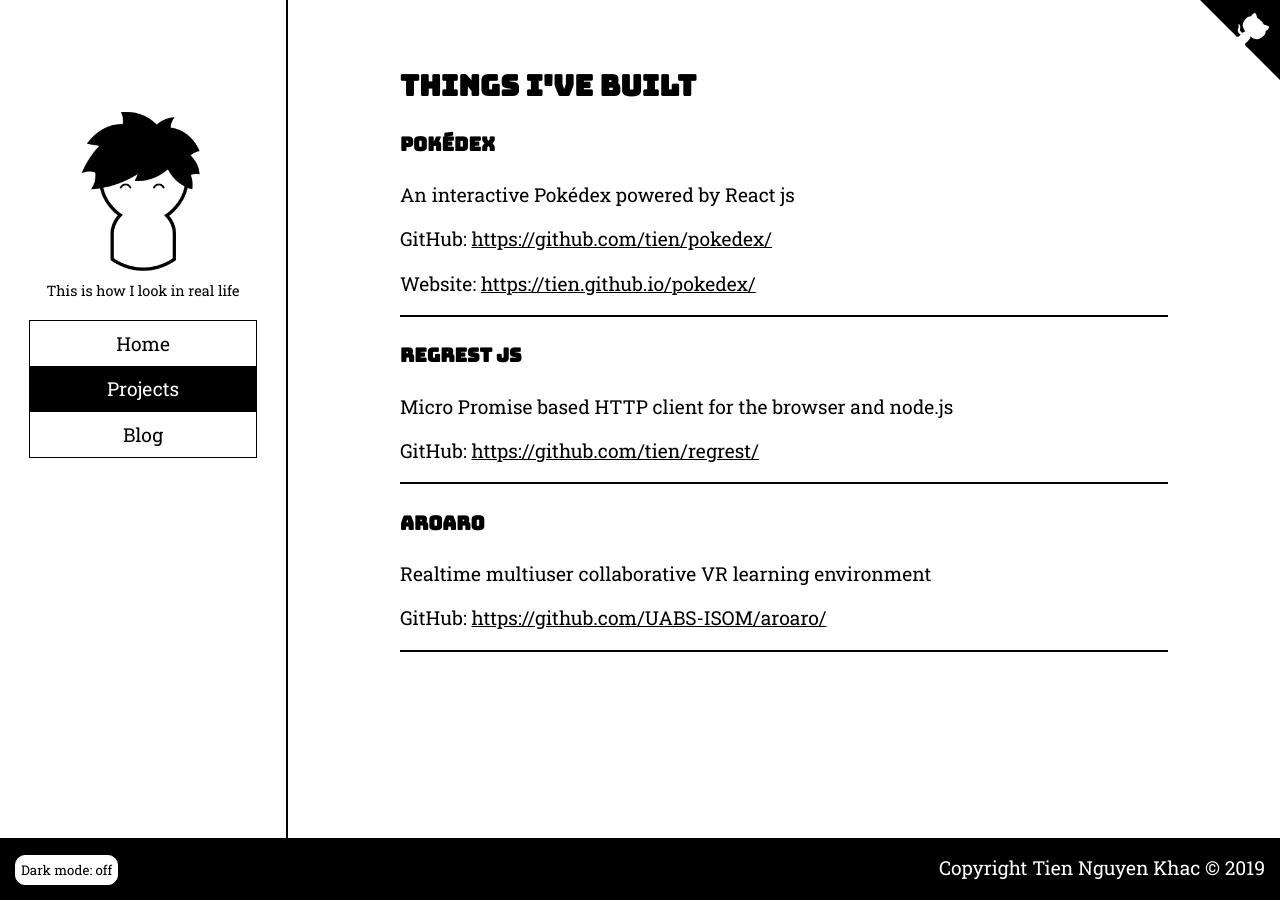
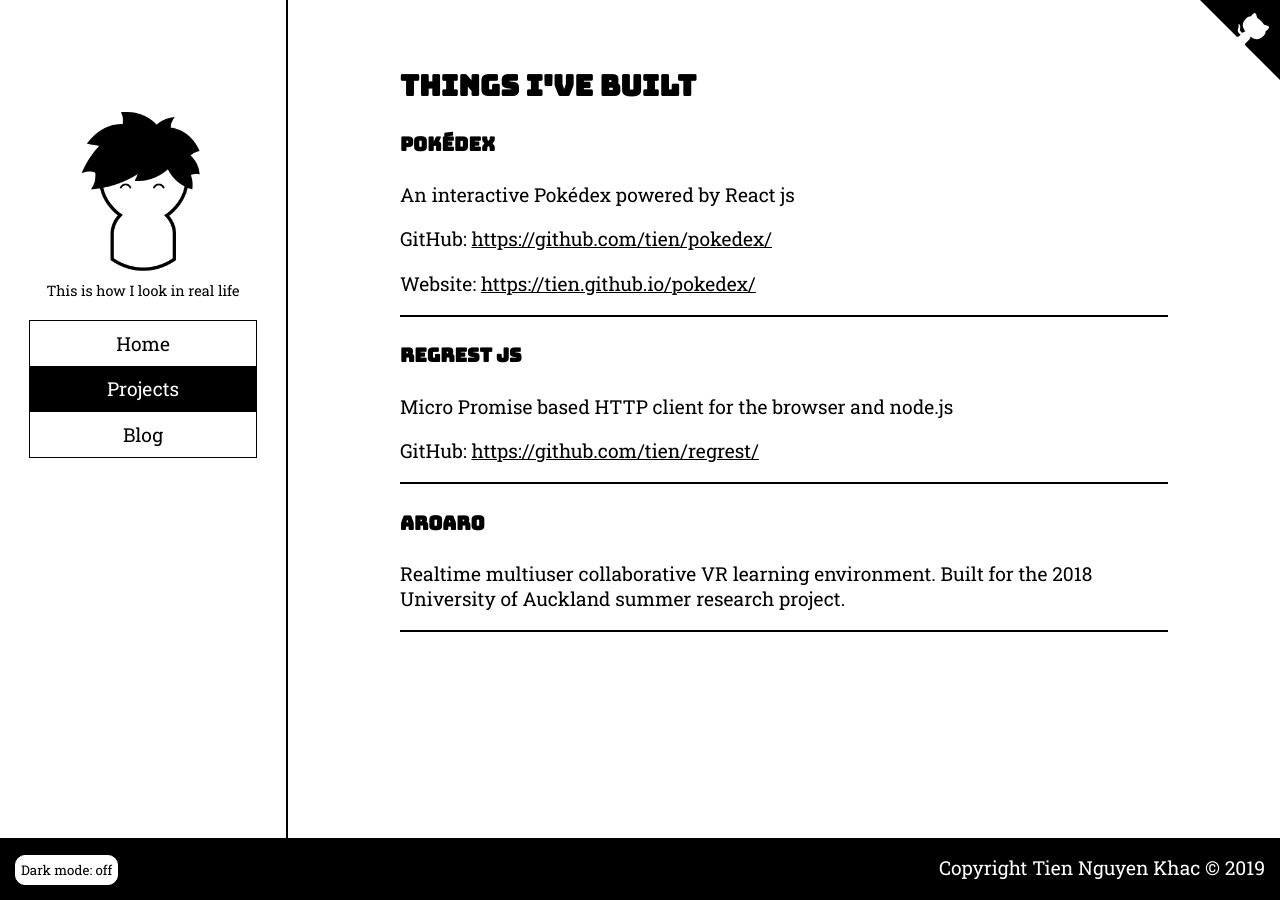
Before and after one commit to tien/tien.github.io, a Jekyll site: the page built from projects.html, in a window 1280 px wide. Built offline with Jekyll 4.4.1, drawn with Linux system fonts in a browser that asks for light colours.

Commit message:
Update projects

```diff
--- a/_data/projects.yml
+++ b/_data/projects.yml
@@ -8,5 +8,4 @@
   github: https://github.com/tien/regrest/
 
 - name: Aroaro
-  description: Realtime multiuser collaborative VR learning environment
-  github: https://github.com/UABS-ISOM/aroaro/
+  description: Realtime multiuser collaborative VR learning environment. Built for the 2018 University of Auckland summer research project.
```
